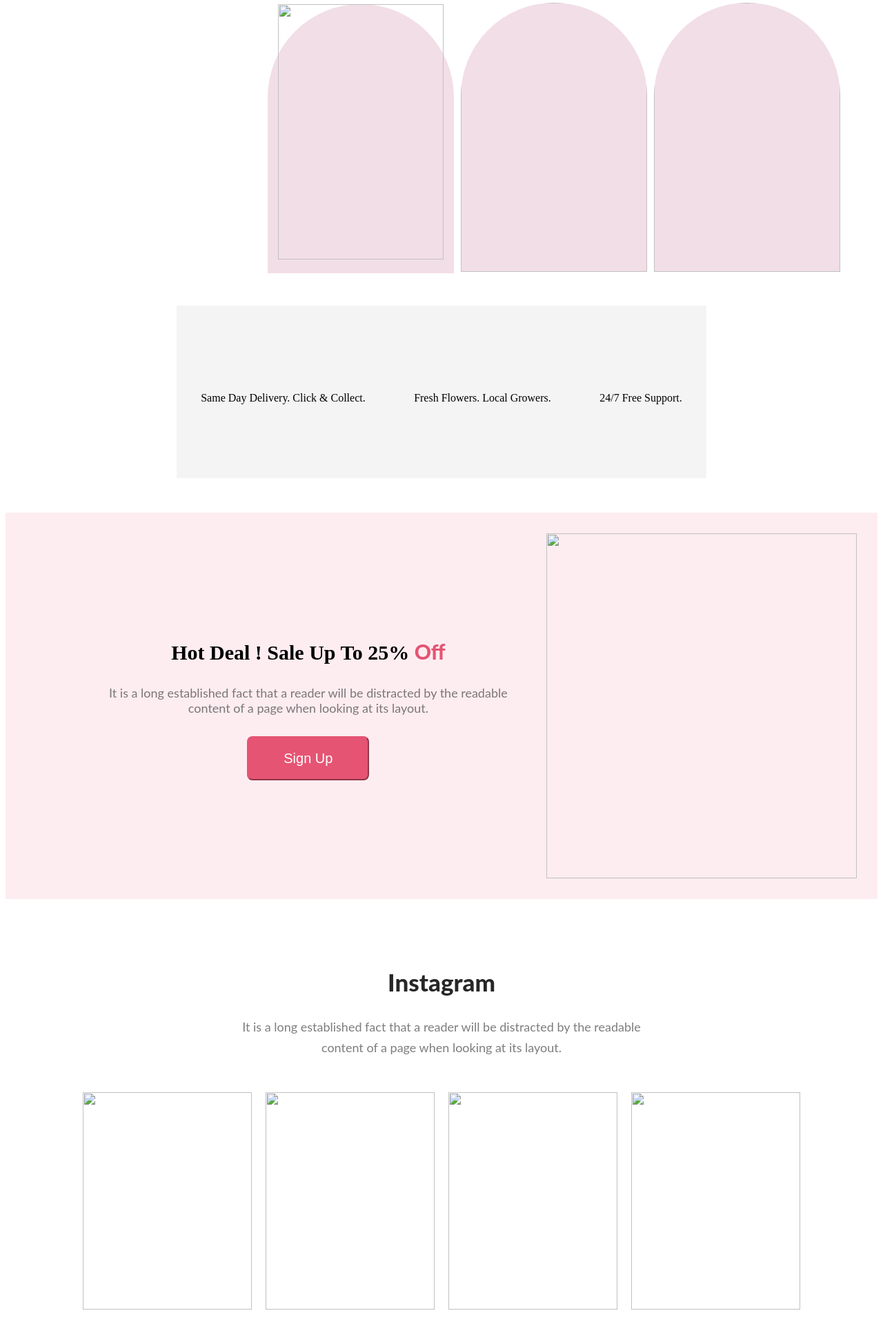
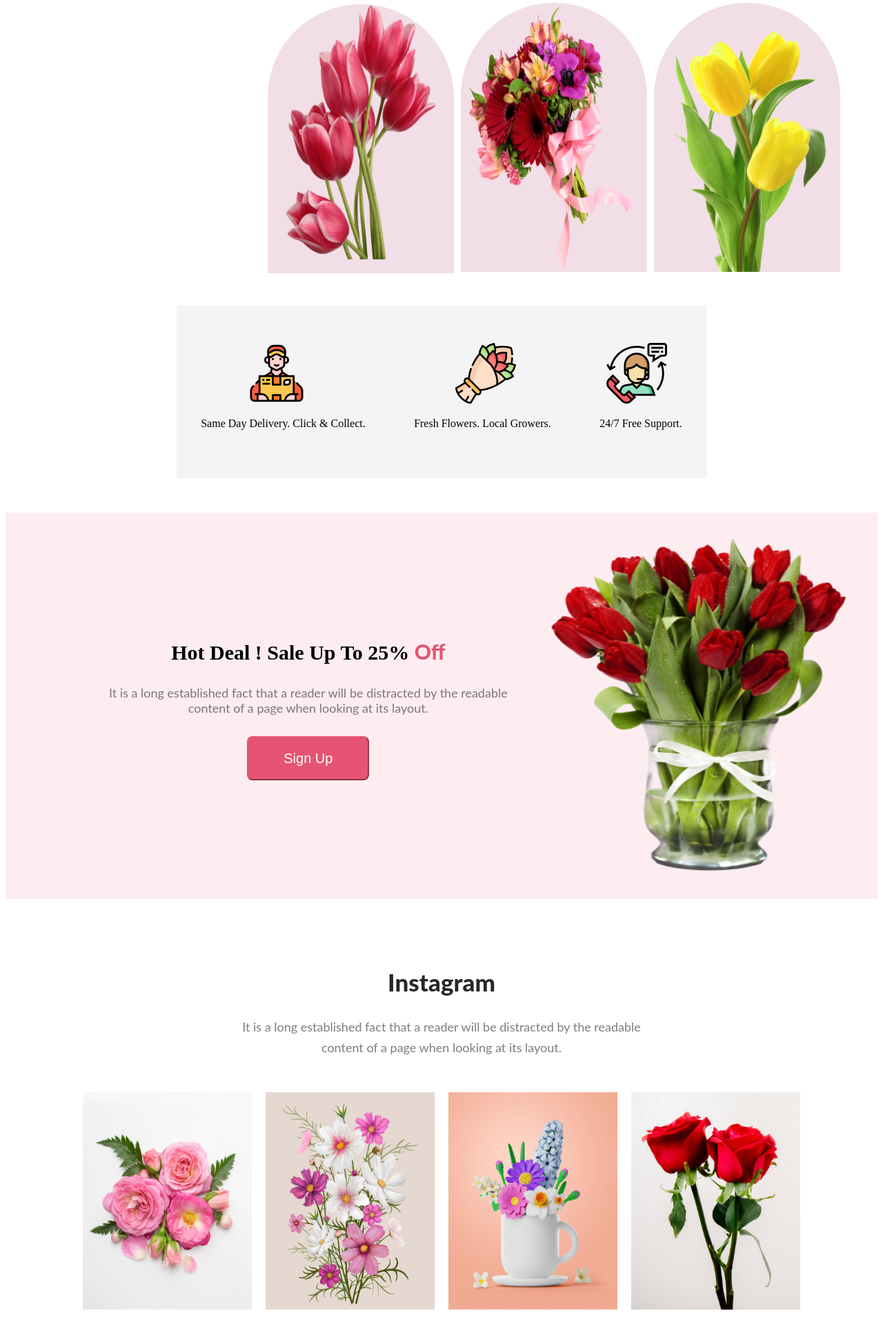
Before and after one commit to hasibhu/flowershop, a plain HTML site: page index.html in a window 1280 px wide. Shown: the part 848-2793 px from the top of the page at 69% size. Drawn offline with Linux system fonts and the light colour scheme; the site is published under a folder, as on GitHub Pages, so addresses that start at the root find nothing.

Commit message:
image paths are changed

```diff
--- a/index.html
+++ b/index.html
@@ -17,7 +17,7 @@
             <button class="btn-primary banner-button" >Shop Now</button>
 
             </div>
-            <img class="img1" src="/images/pngwing10.png" alt="">
+            <img class="img1" src="./images/pngwing10.png" alt="">
 
         </div>
 
@@ -31,27 +31,27 @@
         </section>
 
         <section class="image-sidebyside">
-            <div class="pink-flower" ><img src="/images/pngwing10.png" width="240px" height="370px" alt=""></div>
+            <div class="pink-flower" ><img src="./images/pngwing10.png" width="240px" height="370px" alt=""></div>
 
-            <div><img class="bunch-flower" src="/images/pngwing5.png" width="240px" height="370px" alt=""></div>
+            <div><img class="bunch-flower" src="./images/pngwing5.png" width="240px" height="370px" alt=""></div>
 
-            <div><img class="yellow-flower" src="/images/pngwing7.png" width="240px" height="370px" alt=""></div>
+            <div><img class="yellow-flower" src="./images/pngwing7.png" width="240px" height="370px" alt=""></div>
         </section>
 
 
         <section class="support" >
             <div>
-                <img class="support-img1" src="/images/group57.png" alt="">
+                <img class="support-img1" src="./images/group57.png" alt="">
                 <p> Same Day Delivery. Click & Collect.</p>
             </div>
 
             <div>
-                <img class="support-img2" src="/images/group58.png" alt="">
+                <img class="support-img2" src="./images/group58.png" alt="">
                 <p>Fresh Flowers. Local Growers.</p>
             </div>
 
             <div>
-                <img class="support-img3" src="/images/group59.png" alt="">
+                <img class="support-img3" src="./images/group59.png" alt="">
                 <p>24/7 Free Support.</p>
             </div>
         </section>
@@ -66,7 +66,7 @@
                     <p class="deal-offer-paragraph">It is a long established fact that a reader will be distracted by the readable <br> content of a page when looking at its layout. <br> <button  class="btn-primary deal-offer-button" >Sign Up</button></p>
 
                 </div>
-                <img class="img1" src="/images/pngwing8.png" alt="">
+                <img class="img1" src="./images/pngwing8.png" alt="">
 
             </div>
 
@@ -81,13 +81,13 @@
 
 
         <section class="four-images" >
-            <div id="image1" ><img src="/images/flower01.png" alt="" ></div>
+            <div id="image1" ><img src="./images/flower01.png" alt="" ></div>
 
-            <div id="image2"><img src="/images/rectangle4.png" alt=""></div>
+            <div id="image2"><img src="./images/rectangle4.png" alt=""></div>
 
-            <div id="image3"><img src="/images/rectangle5.png" alt=""></div>
+            <div id="image3"><img src="./images/rectangle5.png" alt=""></div>
 
-            <div id="image3" ><img src="/images/rectangle6.png" alt=""></div>
+            <div id="image3" ><img src="./images/rectangle6.png" alt=""></div>
         </section>
 
 
```
